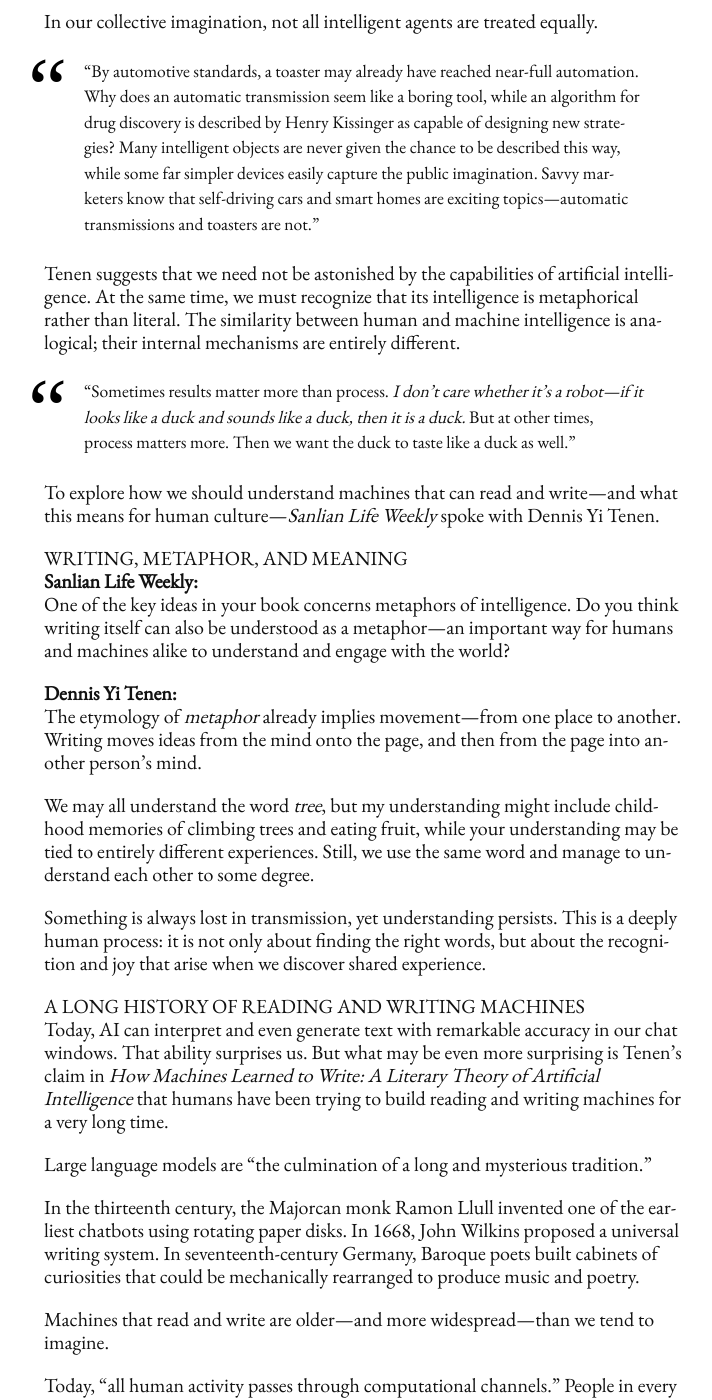
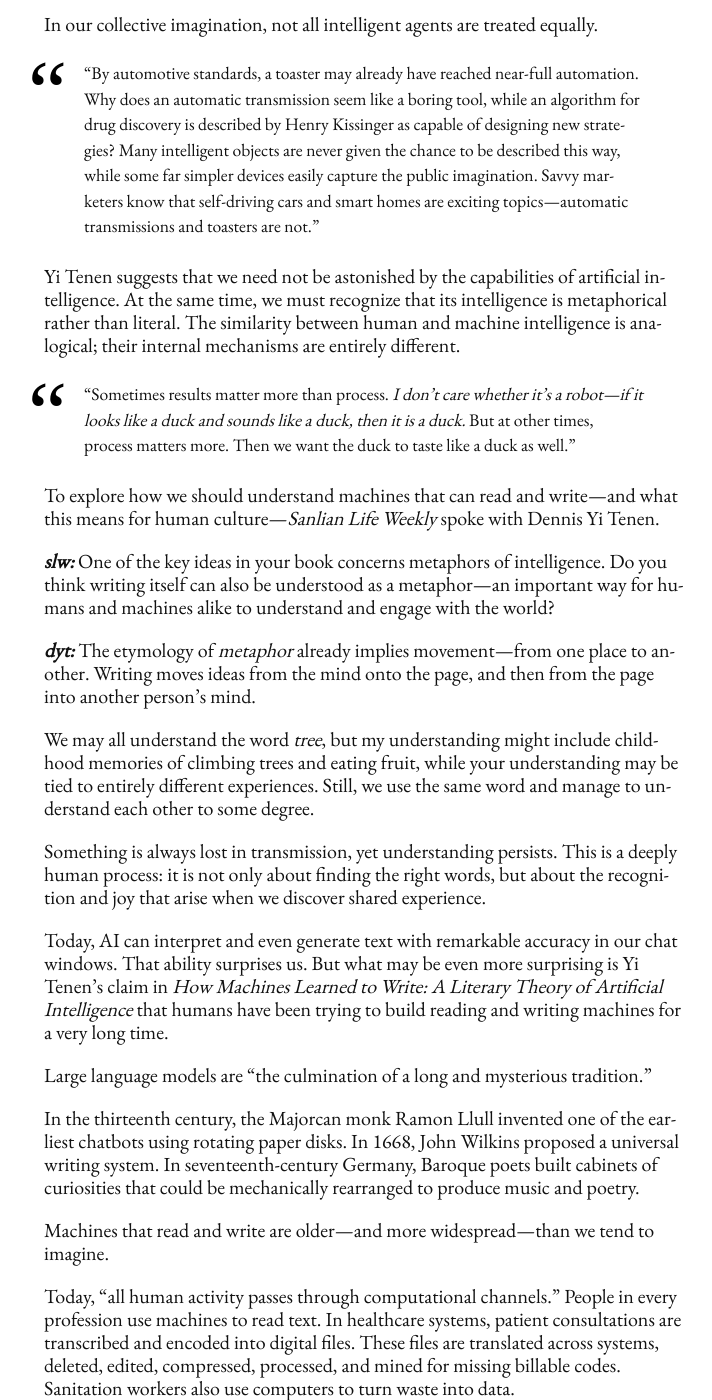
Before and after one commit to denten/denten.github.io, a Jekyll site: the page built from collections/_posts/2025-12-01-shanlian.md, in a window 1280 px wide and 1400 px high, scrolled down 310 px. Shown: the whole window, without its empty margins (276-988 px from the left). Built offline with Jekyll 4.4.1, drawn with Linux system fonts in a browser that asks for light colours; nearby versions of some CDN libraries; some of the changed text lies outside the part shown.

Commit message:
create subtitles for the notes

```diff
--- a/_layouts/post.html
+++ b/_layouts/post.html
@@ -2,6 +2,22 @@
 layout: default
 ---
 
-<h2 class="f3 pa0 ma0">{{ page.title }}</h2>
-<time class="code f5">{{ page.date | date_to_string }}</time>
-<article>{{ content }}</article>
+{% if page.title %}
+<h2 class="f3 pa0 ma0">
+  {{ page.title }}
+</h2>
+{% endif %}
+
+{% if page.subtitle %}
+  <div class="f5 gray mt1 mb2">
+    {{ page.subtitle }}
+  </div>
+{% endif %}
+
+<time class="code f5 gray">
+  {{ page.date | date_to_string }}
+</time>
+
+<article>
+  {{ content }}
+</article>
--- a/collections/_posts/2025-12-01-shanlian.md
+++ b/collections/_posts/2025-12-01-shanlian.md
@@ -3,7 +3,8 @@
 comments: false
 layout: post
 published: true
-title: Machine Authorship (Interview for Sanlian Life Weekly)
+title: Machine Authorship
+subtitle: Interview for <em>Sanlian Life Weekly</em>
 snippet: 150
 categories:
 - think.stack
@@ -24,7 +25,7 @@
 capture the public imagination. Savvy marketers know that self-driving cars and smart homes are
 exciting topics—automatic transmissions and toasters are not.”
 
-Tenen suggests that we need not be astonished by the capabilities of artificial intelligence.
+Yi Tenen suggests that we need not be astonished by the capabilities of artificial intelligence.
 At the same time, we must recognize that its intelligence is metaphorical rather than
 literal. The similarity between human and machine intelligence is analogical; their internal
 mechanisms are entirely different.
@@ -36,22 +37,16 @@
 To explore how we should understand machines that can read and write—and what this means for
 human culture—*Sanlian Life Weekly* spoke with Dennis Yi Tenen.
 
-## Writing, Metaphor, and Meaning
+***slw:*** One of the key ideas in your book concerns metaphors of intelligence. Do you think writing itself can also be understood as a metaphor—an important way for humans and machines alike to understand and engage with the world?
 
-**Sanlian Life Weekly:**
-One of the key ideas in your book concerns metaphors of intelligence. Do you think writing itself can also be understood as a metaphor—an important way for humans and machines alike to understand and engage with the world?
-
-**Dennis Yi Tenen:**
-The etymology of *metaphor* already implies movement—from one place to another. Writing moves ideas from the mind onto the page, and then from the page into another person’s mind.
+***dyt:*** The etymology of *metaphor* already implies movement—from one place to another. Writing moves ideas from the mind onto the page, and then from the page into another person’s mind.
 
 We may all understand the word *tree*, but my understanding might include childhood memories of climbing trees and eating fruit, while your understanding may be tied to entirely different experiences. Still, we use the same word and manage to understand each other to some degree.
 
 Something is always lost in transmission, yet understanding persists. This is a deeply human process: it is not only about finding the right words, but about the recognition and joy that arise when we discover shared experience.
 
-## A Long History of Reading and Writing Machines
-
 Today, AI can interpret and even generate text with remarkable accuracy in our chat windows.
-That ability surprises us. But what may be even more surprising is Tenen’s claim in *How
+That ability surprises us. But what may be even more surprising is Yi Tenen’s claim in *How
 Machines Learned to Write: A Literary Theory of Artificial Intelligence* that humans have been
 trying to build reading and writing machines for a very long time.
 
@@ -74,69 +69,55 @@
 increasingly difficult to say whether the intelligence at work in our daily activities is
 natural or artificial.
 
-As Tenen puts it:
+As Yi Tenen puts it:
 
 > “Machines think, speak, explain, understand, write, and feel—these are all analogies.”
 
 And yet the effects of artificial intelligence are real. AI always operates at the intersection
 of personal meaning and shared meaning.
 
-## Divination, Algorithms, and Symbolic Life
+***slw:*** You’ve emphasized that machines capable of writing are far older than we usually assume. Do ancient automata reflect humanity’s effort to summarize and simplify its worldview? And do they sacrifice something in the process?
 
-**Sanlian Life Weekly:**
-You’ve emphasized that machines capable of writing are far older than we usually assume. Do ancient automata reflect humanity’s effort to summarize and simplify its worldview? And do they sacrifice something in the process?
-
-**Dennis Yi Tenen:**
-What do you think readers believe about divination? Many cultures—ancient Greece and China among them—developed combinatorial forms of divination.
+***dyt:*** What do you think readers believe about divination? Many cultures—ancient Greece and China among them—developed combinatorial forms of divination.
 
 Drawing a slip from a basket was a way of extracting personal destiny from a shared reservoir
 of meaning. Tossing stones or wooden sticks can be seen as a simple algorithm: a way of
 recombining words to generate unexpected meanings.
 
 Divination always stages a tension between free will—the openness of the future—and
-**fate**—the sense that the future is already determined. I see artificial intelligence as a
+fate—the sense that the future is already determined. I see artificial intelligence as a
 continuation of this tradition. It, too, operates at the intersection of personal meaning and
 shared meaning.
 
 Technologies that manipulate symbols do not diminish human experience. On the contrary, they
 are what make us human.
 
-## Plato, Aristotle, and Competing Models of Intelligence
+***slw:*** You distinguish between Platonic and Aristotelian models of intelligence—one inward and private, the other outward and public. Does contemporary AI development favor the latter?
 
-**Sanlian Life Weekly:**
-You distinguish between Platonic and Aristotelian models of intelligence—one inward and private, the other outward and public. Does contemporary AI development favor the latter?
-
-**Dennis Yi Tenen:**
-Yes. Intelligence can refer to an inner, mental property. A person in a medical coma may appear motionless from the outside, yet still be thinking intelligently within.
+***dyt:*** Yes. Intelligence can refer to an inner, mental property. A person in a medical coma may appear motionless from the outside, yet still be thinking intelligently within.
 
 But intelligence can also be defined by external achievement—the ability to complete complex
 tasks. In that sense, a clever robot that solves difficult puzzles would make Aristotle proud.
 But its “inner life” may not truly understand those puzzles. It cannot gather with fellow
 puzzle enthusiasts, drink wine, converse, and enjoy companionship. That would disappoint Plato.
 
-## Intelligence, Error, and Collective Knowledge
+***slw:*** Many people worry that artificial intelligence will make humans less intelligent. Can better metaphors help reduce its potential harms?
 
-**Sanlian Life Weekly:**
-Many people worry that artificial intelligence will make humans less intelligent. Can better metaphors help reduce its potential harms?
-
-**Dennis Yi Tenen:**
-Let me ask you: do dictionaries make humans smarter or dumber?
+***dyt:*** Let me ask you: do dictionaries make humans smarter or dumber?
 
 Some might say dumber—if we don’t consult a dictionary, we can’t remember how to spell. But
 that’s absurd. In the modern world, being intelligent requires knowing how to use a dictionary.
 
 Similarly, sewing machines may reduce the skill of individual tailors, but they increase our
-collective ability to produce clothing. Technology embodies **collective intelligence**.
+collective ability to produce clothing. Technology embodies collective intelligence.
 
 We should stop treating intelligence as private property and begin to understand it from a
 collectivist perspective.
 
-## Automation, Labor, and the Public Domain
-
-**Sanlian Life Weekly:**
+***slw:***
 You are not especially worried that AI will cause mass unemployment. Has recent AI development changed your view?
 
-**Dennis Yi Tenen:**
+***dyt:***
 Every history of automation disrupts labor markets. We can look to earlier episodes of industrialization to anticipate AI’s impact on intellectual labor.
 
 Consider photography. Twenty years ago, people worried that digital cameras would destroy
@@ -150,5 +131,4 @@
 becoming a more equal and shared enterprise. Our task is to ensure that it remains in the
 public domain.
 
-
 [1]: {{ "/assets/press/robot-sanlian-2025.pdf" | relative_url }}
```
Also changed, not shown: _layouts/notes.html (+13 -7 lines), collections/_posts/2025-10-22-love.md (+3 -2 lines).
